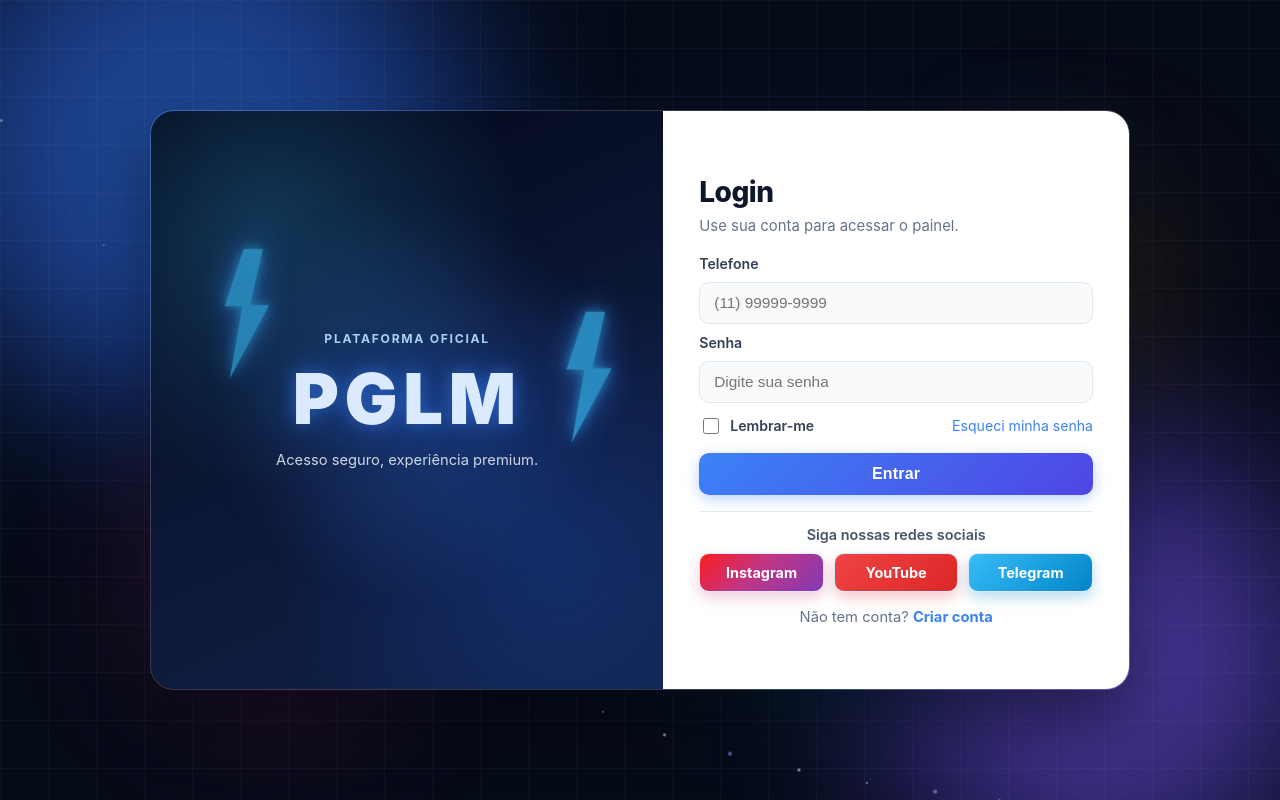
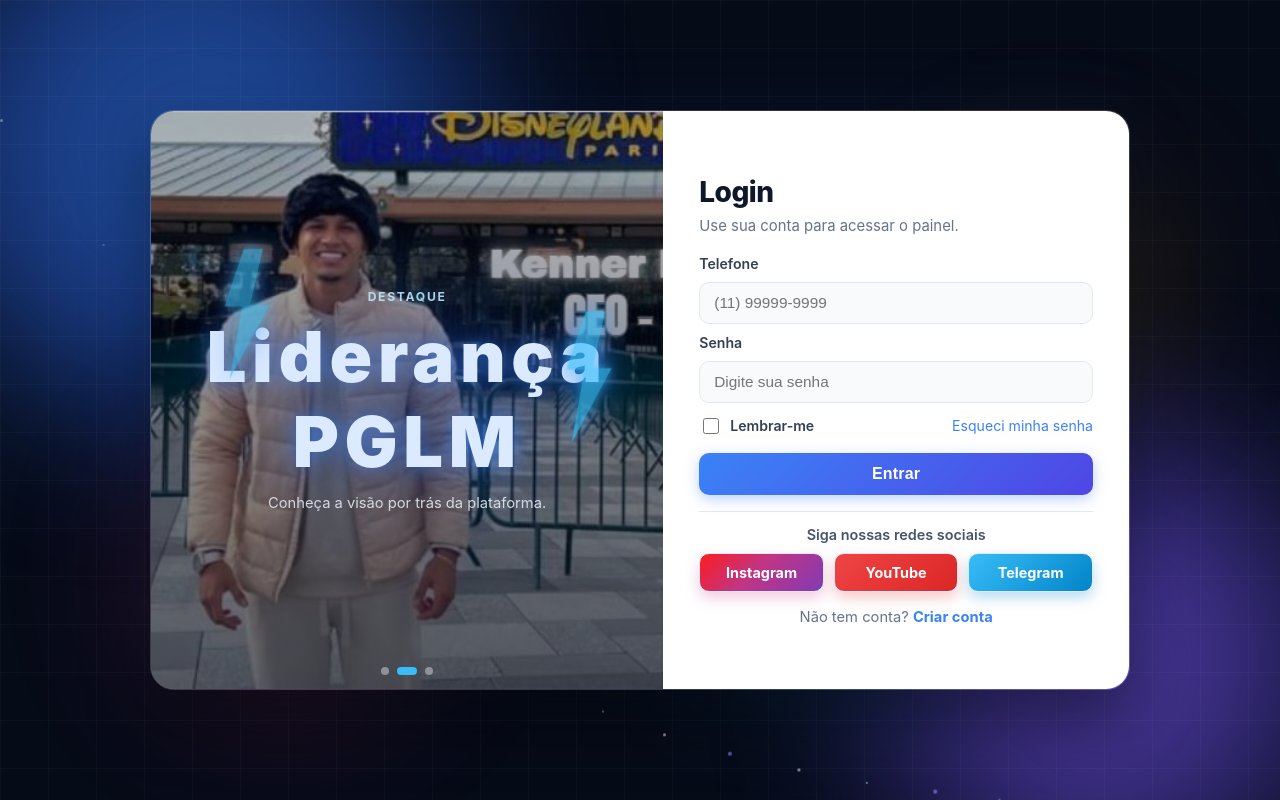
Before and after one commit to magnatazk20/mancera-frontend, a React (Vite) app: page / in a window 1280 px wide. Built offline with nearby package versions, Linux system fonts and the light colour scheme; no server answers.

Commit message:
feat(login): adicionar banner slider automático com imagem do CEO

```diff
--- a/src/App.css
+++ b/src/App.css
@@ -234,12 +234,44 @@ body {
   position: relative;
   min-height: 280px;
   overflow: hidden;
-  display: grid;
-  place-items: center;
   background:
     radial-gradient(circle at 22% 20%, rgba(56, 189, 248, 0.24), transparent 42%),
     radial-gradient(circle at 78% 76%, rgba(37, 99, 235, 0.24), transparent 46%),
     linear-gradient(155deg, #020617 0%, #0b1633 48%, #10224a 100%);
+}
+
+.pglm-banner-slider-track {
+  display: flex;
+  width: 100%;
+  height: 100%;
+  min-height: 280px;
+  transition: transform 0.7s ease-in-out;
+}
+
+.pglm-banner-slide {
+  position: relative;
+  flex: 0 0 100%;
+  min-height: 280px;
+  display: grid;
+  place-items: center;
+  overflow: hidden;
+}
+
+.pglm-banner-slide::before {
+  content: '';
+  position: absolute;
+  inset: 0;
+  background: linear-gradient(180deg, rgba(2, 6, 23, 0.18), rgba(2, 6, 23, 0.58));
+  z-index: 1;
+}
+
+.pglm-banner-slide-image {
+  position: absolute;
+  inset: 0;
+  width: 100%;
+  height: 100%;
+  object-fit: cover;
+  filter: saturate(1.05) brightness(0.8);
 }
 
 .pglm-banner-bg-glow {
@@ -252,7 +284,7 @@ body {
 
 .pglm-banner-content {
   position: relative;
-  z-index: 2;
+  z-index: 3;
   text-align: center;
   padding: 16px;
 }
@@ -280,6 +312,29 @@ body {
   margin: 10px 0 0;
   color: rgba(226, 232, 240, 0.9);
   font-size: 0.92rem;
+}
+
+.pglm-banner-dots {
+  position: absolute;
+  left: 50%;
+  bottom: 14px;
+  transform: translateX(-50%);
+  z-index: 4;
+  display: flex;
+  gap: 8px;
+}
+
+.pglm-banner-dot {
+  width: 8px;
+  height: 8px;
+  border-radius: 999px;
+  background: rgba(226, 232, 240, 0.45);
+  transition: all 0.2s ease;
+}
+
+.pglm-banner-dot.active {
+  width: 20px;
+  background: #38bdf8;
 }
 
 .pglm-banner-lightning {
--- a/src/pages/Login.tsx
+++ b/src/pages/Login.tsx
@@ -1,6 +1,7 @@
-import { useState } from 'react'
+import { useEffect, useState } from 'react'
 import type { FormEvent } from 'react'
 import { Link, useNavigate } from 'react-router-dom'
+import ceoBanner from '../assets/ceo.jpg'
 
 const API_URL = import.meta.env.VITE_API_URL ?? 'http://localhost:3333'
 
@@ -13,12 +14,45 @@ interface AuthResponse {
 
 export default function Login() {
   const navigate = useNavigate()
+  const [activeSlide, setActiveSlide] = useState(0)
   const [phone, setPhone] = useState('')
   const [password, setPassword] = useState('')
   const [remember, setRemember] = useState(false)
   const [message, setMessage] = useState('')
   const [error, setError] = useState('')
   const [loading, setLoading] = useState(false)
+
+  const bannerSlides = [
+    {
+      id: 'premium',
+      title: 'PGLM',
+      subtitle: 'Acesso seguro, experiência premium.',
+      kicker: 'PLATAFORMA OFICIAL',
+      image: '',
+    },
+    {
+      id: 'ceo',
+      title: 'Liderança PGLM',
+      subtitle: 'Conheça a visão por trás da plataforma.',
+      kicker: 'DESTAQUE',
+      image: ceoBanner,
+    },
+    {
+      id: 'community',
+      title: 'Comunidade Forte',
+      subtitle: 'Conecte-se e cresça com a PGLM.',
+      kicker: 'EVOLUÇÃO',
+      image: '',
+    },
+  ]
+
+  useEffect(() => {
+    const interval = window.setInterval(() => {
+      setActiveSlide((current) => (current + 1) % bannerSlides.length)
+    }, 3800)
+
+    return () => window.clearInterval(interval)
+  }, [bannerSlides.length])
 
   const onSubmit = async (event: FormEvent<HTMLFormElement>) => {
     event.preventDefault()
@@ -60,11 +94,20 @@ export default function Login() {
     <main className="auth-page">
       <section className="auth-shell">
         <aside className="hero-panel login-banner-panel" aria-hidden="true">
-          <div className="pglm-banner-bg-glow" />
-          <div className="pglm-banner-content">
-            <p className="pglm-banner-kicker">PLATAFORMA OFICIAL</p>
-            <h2 className="pglm-banner-title">PGLM</h2>
-            <p className="pglm-banner-subtitle">Acesso seguro, experiência premium.</p>
+          <div className="pglm-banner-slider-track" style={{ transform: `translateX(-${activeSlide * 100}%)` }}>
+            {bannerSlides.map((slide) => (
+              <div key={slide.id} className="pglm-banner-slide">
+                {slide.image ? (
+                  <img src={slide.image} alt="" className="pglm-banner-slide-image" />
+                ) : null}
+                <div className="pglm-banner-bg-glow" />
+                <div className="pglm-banner-content">
+                  <p className="pglm-banner-kicker">{slide.kicker}</p>
+                  <h2 className="pglm-banner-title">{slide.title}</h2>
+                  <p className="pglm-banner-subtitle">{slide.subtitle}</p>
+                </div>
+              </div>
+            ))}
           </div>
 
           <svg className="pglm-banner-lightning left" viewBox="0 0 120 220" aria-hidden="true">
@@ -74,6 +117,15 @@ export default function Login() {
           <svg className="pglm-banner-lightning right" viewBox="0 0 120 220" aria-hidden="true">
             <path d="M72 8L42 98h28l-20 114l62-116H82L102 8z" />
           </svg>
+
+          <div className="pglm-banner-dots" aria-hidden="true">
+            {bannerSlides.map((slide, index) => (
+              <span
+                key={slide.id}
+                className={`pglm-banner-dot${index === activeSlide ? ' active' : ''}`}
+              />
+            ))}
+          </div>
         </aside>
 
         <section className="form-panel" aria-labelledby="login-title">
```
Also changed, not shown: src/assets/ceo.jpg (added).
